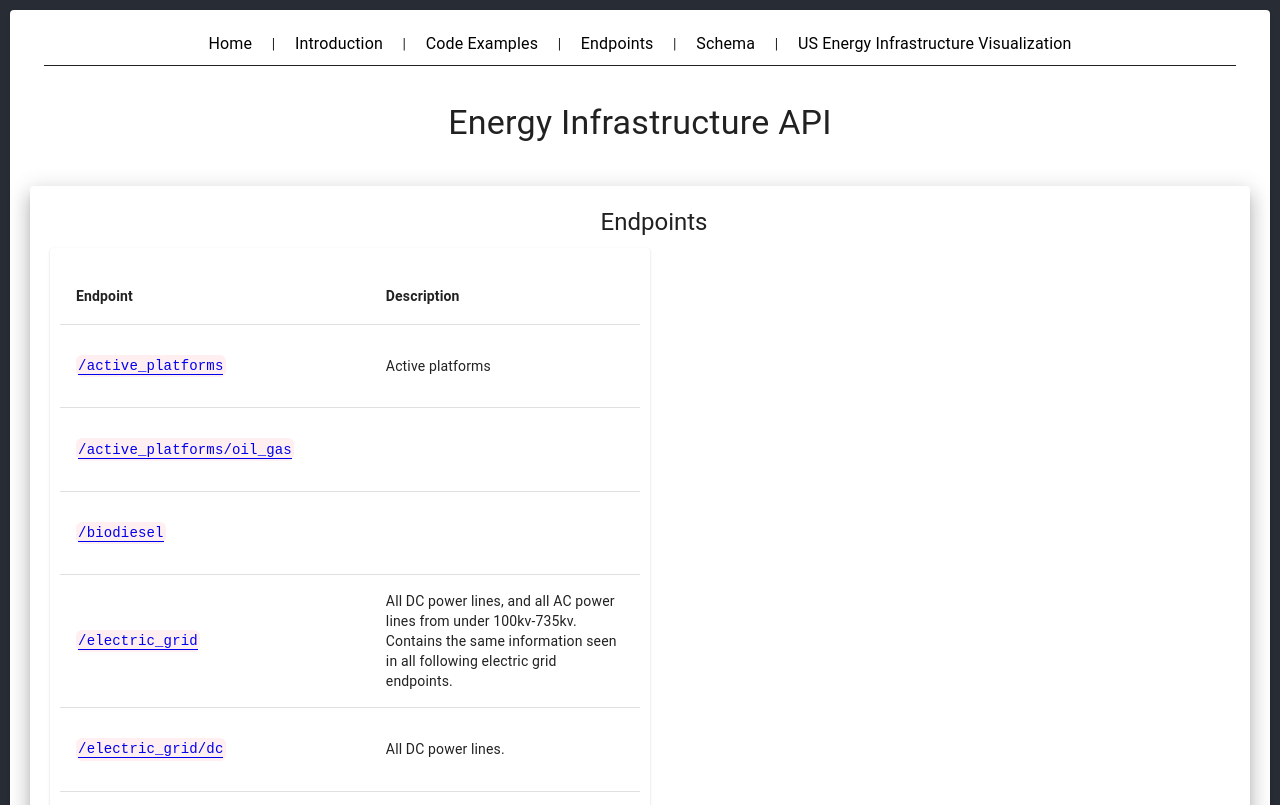
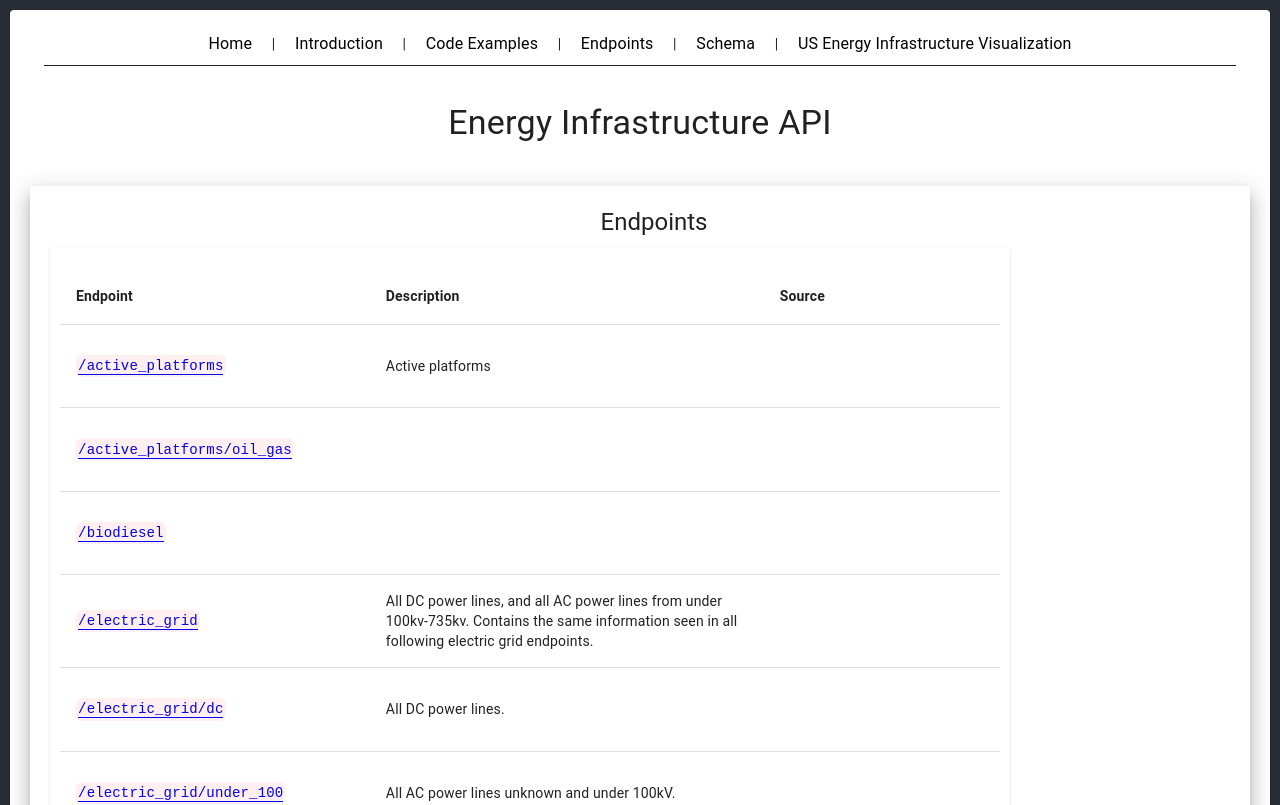
Before and after one commit to bkleeman/energy-infrastructure-api-documentation-react-mui, a React (Create React App) app: page /endpoints in a window 1280 px wide. Shown: the top 805 px of the page. Built offline with nearby package versions, Linux system fonts and the light colour scheme.

Commit message:
increase table size and add source column

```diff
--- a/src/Components/EndpointTable.js
+++ b/src/Components/EndpointTable.js
@@ -8,10 +8,8 @@ import TableRow from '@material-ui/core/TableRow';
 import Paper from '@material-ui/core/Paper';
 import '../Components/App/App.css'
 
-// Move the table to the left
-
-function createData(name, description) {
-  return { name, description };
+function createData(name, description, source) {
+  return { name, description, source };
 }
 
 const rows = [
@@ -73,6 +71,7 @@ export default function EndpointTable() {
           <TableRow>
             <TableCell align='left'><strong>Endpoint</strong></TableCell>
             <TableCell align='left'><strong>Description</strong></TableCell>
+            <TableCell align='left'><strong>Source</strong></TableCell>
           </TableRow>
         </TableHead>
         <TableBody>
@@ -85,6 +84,7 @@ export default function EndpointTable() {
                 <pre><code><a href={"http://127.0.0.1:5000/api/v0.1.0/infrastructure"+row.name} target='_blank' rel='noreferrer'>{row.name}</a></code></pre>
               </TableCell>
               <TableCell align='left'>{row.description}</TableCell>
+              <TableCell align='left'>{row.source}</TableCell>
             </TableRow>
           ))}
         </TableBody>
--- a/src/routes/endpoints.js
+++ b/src/routes/endpoints.js
@@ -24,7 +24,7 @@ export default function Endpoints() {
                                     Endpoints
                                 </Typography>
                             </div>
-                            <Container maxWidth="sm">
+                            <Container maxWidth="md">
                                 <div className='endpoint-table'>
                                     <EndpointTable></EndpointTable>
                                 </div>
```
